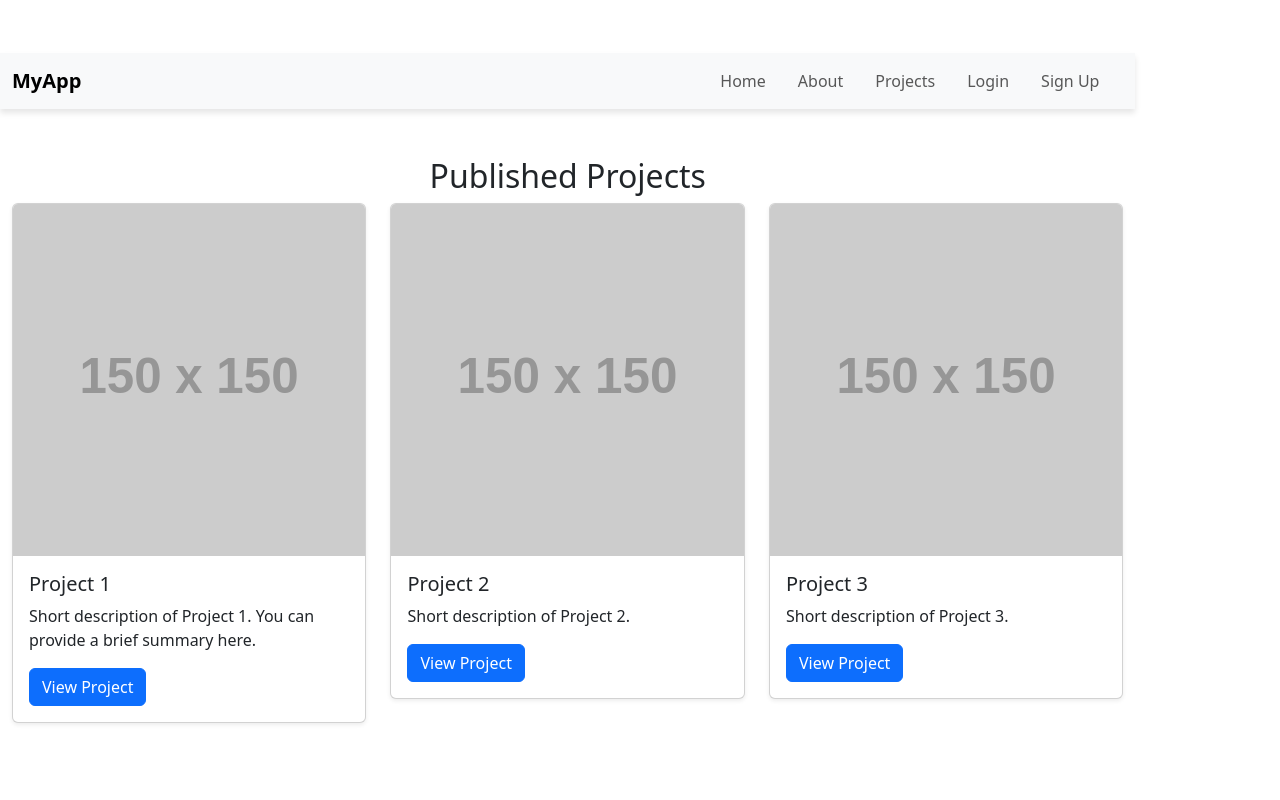
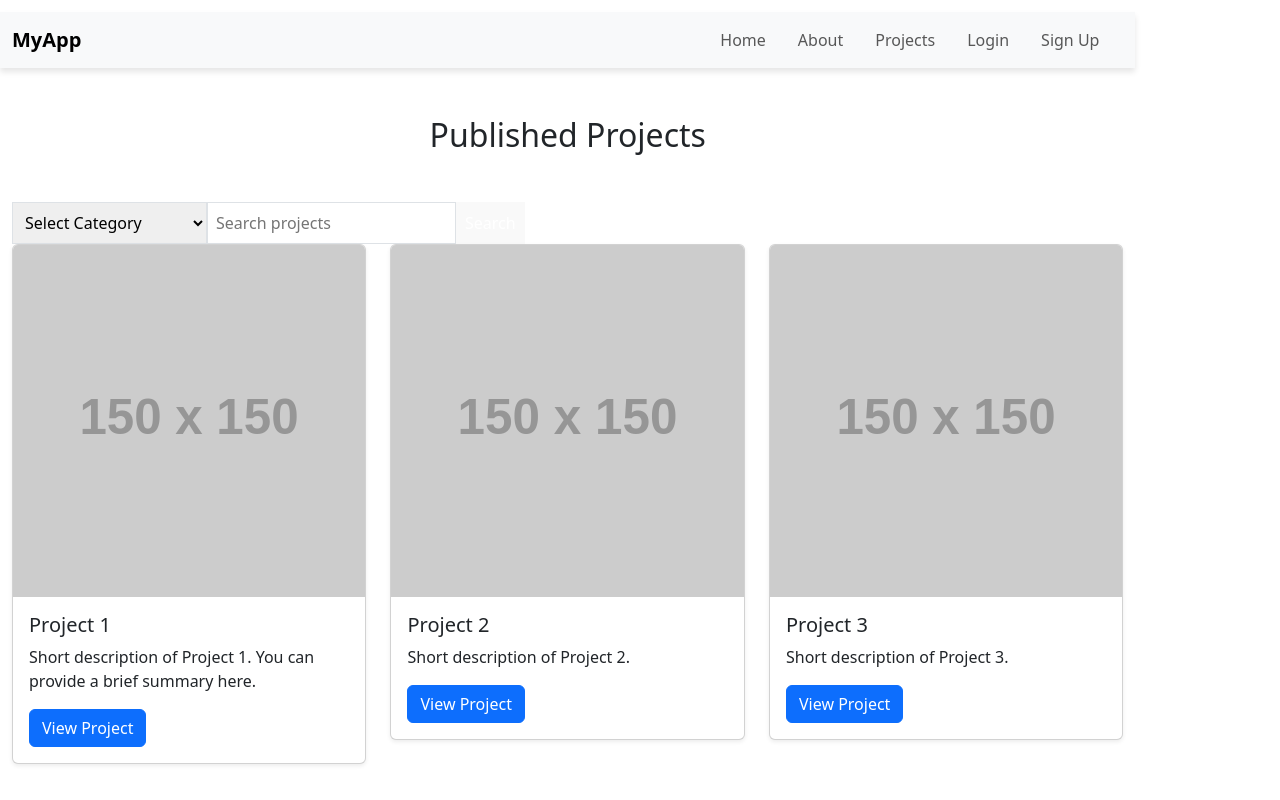
Before and after one commit to Dhie-boop/Full-Stack-App, a React (Vite) app in the folder Front-end/app/: page /projects in a window 1280 px wide. Built offline with nearby package versions, Linux system fonts and the light colour scheme.

Commit message:
added search feature

```diff
--- a/Front-end/app/src/pages/Projects.jsx
+++ b/Front-end/app/src/pages/Projects.jsx
@@ -1,9 +1,52 @@
-import React from 'react';
+import React, { useState } from 'react';
 
 const Projects = () => {
+  const [searchTerm, setSearchTerm] = useState('');
+  const [category, setCategory] = useState('');
+
+  const handleSearch = (e) => {
+    e.preventDefault();
+    // Add logic to handle the search based on searchTerm and category
+    console.log("Searching for:", searchTerm, "in category:", category);
+  };
+
   return (
     <div className="container mt-5">
-      <h2 className="text-center">Published Projects</h2>
+      <h2 className="text-center mb-5">Published Projects</h2>
+
+      {/* Search Bar */}
+      <form className="flex justify-center mb-8" onSubmit={handleSearch}>
+        <div className="flex space-x-4">
+          <select
+            className="p-2 border border-gray-300 rounded-md"
+            value={category}
+            onChange={(e) => setCategory(e.target.value)}
+          >
+            <option value="">Select Category</option>
+            <option value="web">Web Development</option>
+            <option value="mobile">Mobile Development</option>
+            <option value="data">Data Science</option>
+            <option value="design">UI/UX Design</option>
+          </select>
+
+          <input
+            type="text"
+            className="p-2 border border-gray-300 rounded-md"
+            placeholder="Search projects"
+            value={searchTerm}
+            onChange={(e) => setSearchTerm(e.target.value)}
+          />
+
+          <button
+            type="submit"
+            className="bg-blue-600 text-white p-2 rounded-md hover:bg-blue-700"
+          >
+            Search
+          </button>
+        </div>
+      </form>
+
+      {/* Project Cards */}
       <div className="row">
         {/* Example project cards */}
         <div className="col-md-4">
```
